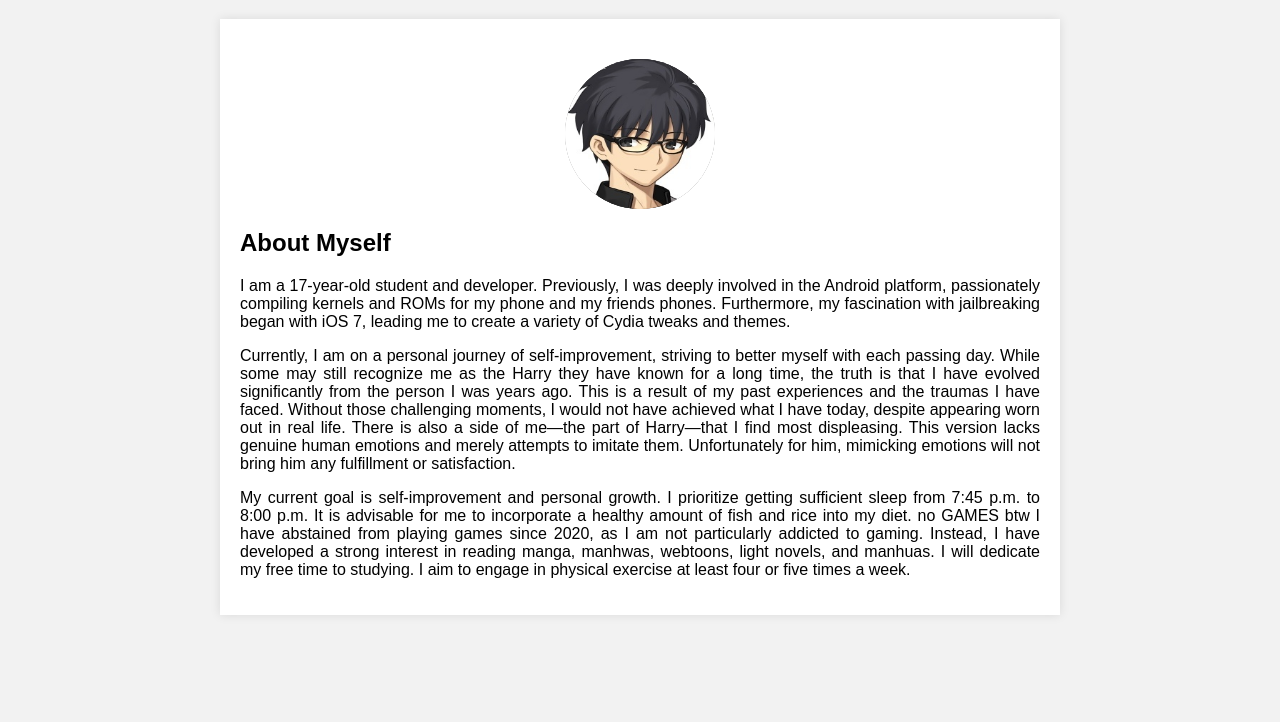
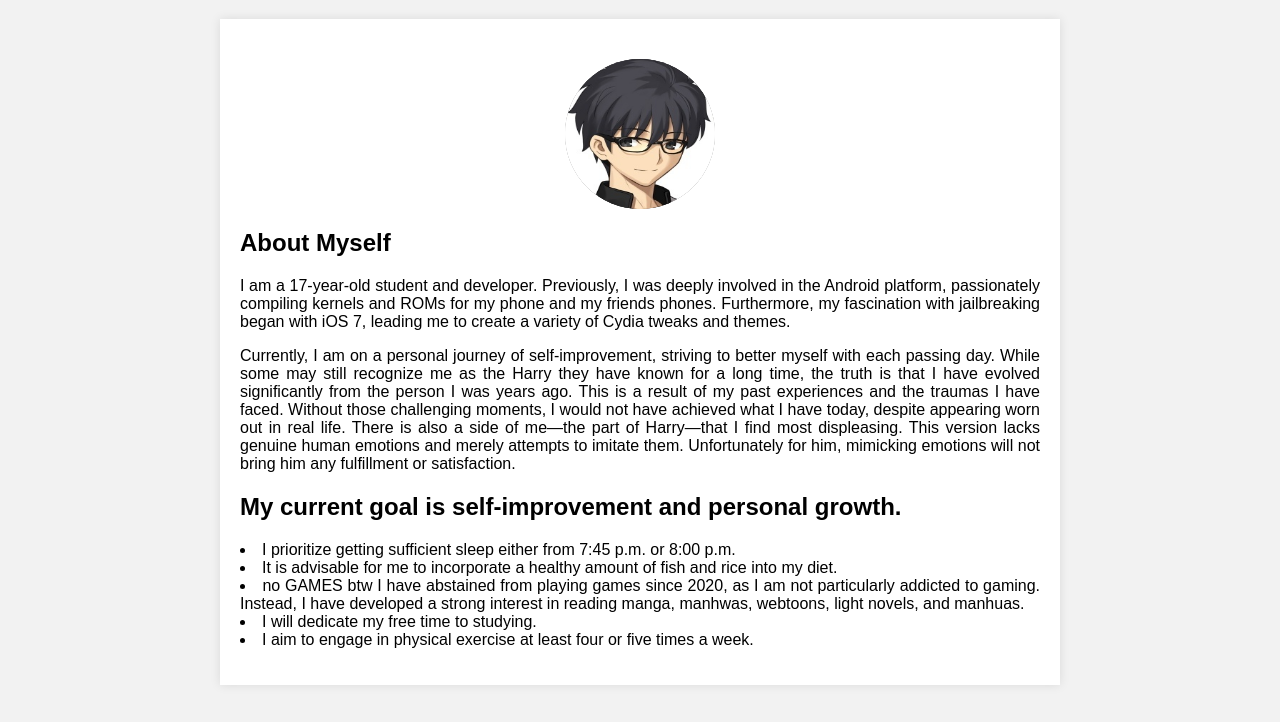
Before and after one commit to HariMatoson/HariMatoson, a plain HTML site: page index.html in a window 1280 px wide. Shown: the part 78-800 px from the top of the page. Drawn offline with Linux system fonts and the light colour scheme.

Commit message:
FIXED some mistakes

```diff
--- a/index.html
+++ b/index.html
@@ -62,17 +62,17 @@
           This is a result of my past experiences and the traumas I have faced. Without those challenging moments, I would not have achieved what I have today, despite appearing worn out in real life.
 
           There is also a side of me—the part of Harry—that I find most displeasing. This version lacks genuine human emotions and merely attempts to imitate them. Unfortunately for him, mimicking emotions will not bring him any fulfillment or satisfaction.</p>
-      <p>My current goal is self-improvement and personal growth.
+      <h2>My current goal is self-improvement and personal growth.</h2>
 
-        I prioritize getting sufficient sleep from 7:45 p.m. to 8:00 p.m.
+      <li> I prioritize getting sufficient sleep either from 7:45 p.m. or 8:00 p.m.</li>
 
-        It is advisable for me to incorporate a healthy amount of fish and rice into my diet.
+      <li> It is advisable for me to incorporate a healthy amount of fish and rice into my diet.</li>
 
-        no GAMES btw I have abstained from playing games since 2020, as I am not particularly addicted to gaming. Instead, I have developed a strong interest in reading manga, manhwas, webtoons, light novels, and manhuas.
+      <li> no GAMES btw I have abstained from playing games since 2020, as I am not particularly addicted to gaming. Instead, I have developed a strong interest in reading manga, manhwas, webtoons, light novels, and manhuas.</li>
 
-        I will dedicate my free time to studying.
+      <li> I will dedicate my free time to studying.</li>
 
-        I aim to engage in physical exercise at least four or five times a week.
+      <li> I aim to engage in physical exercise at least four or five times a week.</li>
       </p>
     </div>
   </div>
```
